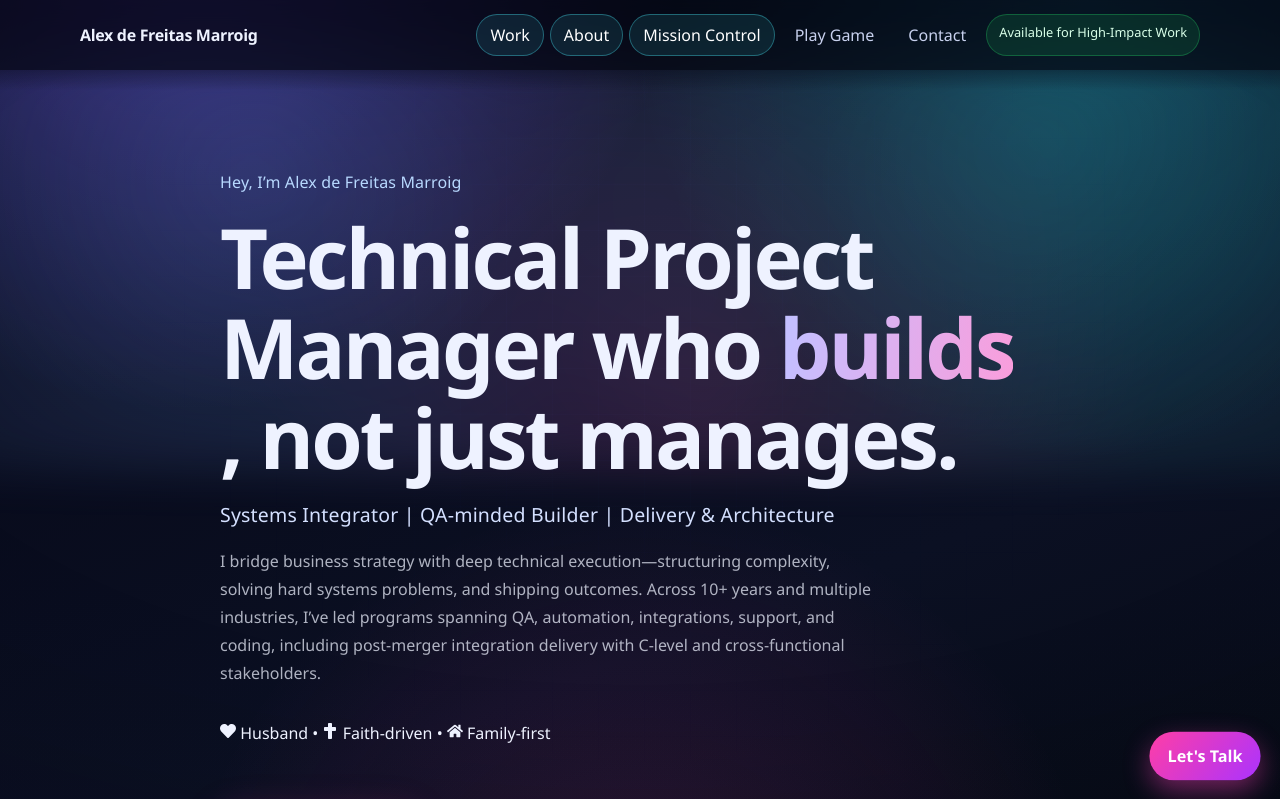
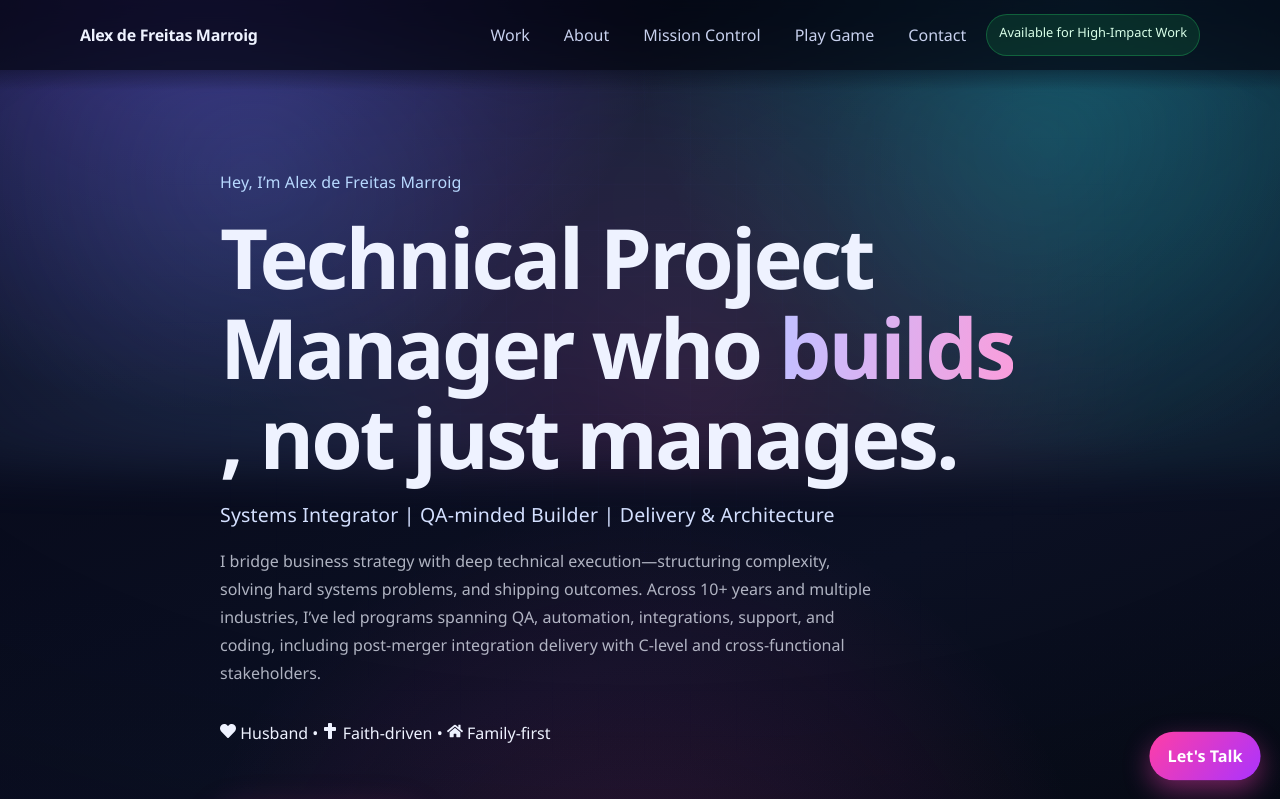
Before and after one commit to alexmarroig/alex-portfolio, a Next.js app: page / in a window 1280 px wide. Shown: the top 799 px of the page. Built offline with nearby package versions, Linux system fonts and the light colour scheme; no server answers.

Commit message:
Improve initial page load performance

```diff
--- a/app/layout.tsx
+++ b/app/layout.tsx
@@ -1,10 +1,8 @@
 import type { Metadata } from "next";
-import { Suspense } from "react";
 import Nav from "@/components/Nav";
 import Container from "@/components/Container";
 import FloatingTalk from "@/components/FloatingTalk";
 import Footer from "@/components/Footer";
-import LoadingOverlay from "@/components/LoadingOverlay";
 import { SiteContentProvider } from "@/src/data/siteContentContext";
 import "./globals.css";
 
@@ -88,7 +86,6 @@ export default function RootLayout({ children }: { children: React.ReactNode })
     <html lang="en">
       <body className="siteBody">
         <SiteContentProvider>
-          <LoadingOverlay />
           <Nav />
           <Container>{children}</Container>
           <Footer />
--- a/components/Nav.tsx
+++ b/components/Nav.tsx
@@ -1,7 +1,4 @@
-"use client";
-
 import Link from "next/link";
-import { usePathname } from "next/navigation";
 
 const links = [
   { href: "/#work", label: "Work" },
@@ -12,8 +9,6 @@ const links = [
 ];
 
 export default function Nav() {
-  const pathname = usePathname();
-
   return (
     <header className="navShell">
       <div className="navInner">
@@ -21,10 +16,8 @@ export default function Nav() {
 
         <nav className="navGroup" aria-label="Primary">
           {links.map((link) => {
-            const routePath = link.href.split("#")[0] || "/";
-            const isActive = routePath === pathname;
             return (
-              <Link key={link.href} href={link.href} className={`navLink ${isActive ? "isActive" : ""}`}>
+              <Link key={link.href} href={link.href} className="navLink">
                 {link.label}
               </Link>
             );
--- a/next.config.js
+++ b/next.config.js
@@ -1,6 +1,14 @@
 /** @type {import('next').NextConfig} */
 const nextConfig = {
-  reactStrictMode: true
+  reactStrictMode: true,
+  webpack: (config) => {
+    config.resolve.alias = {
+      ...(config.resolve.alias ?? {}),
+      "framer-motion": "@/lib/framer-motion-shim"
+    };
+
+    return config;
+  }
 };
 
 export default nextConfig;
```
